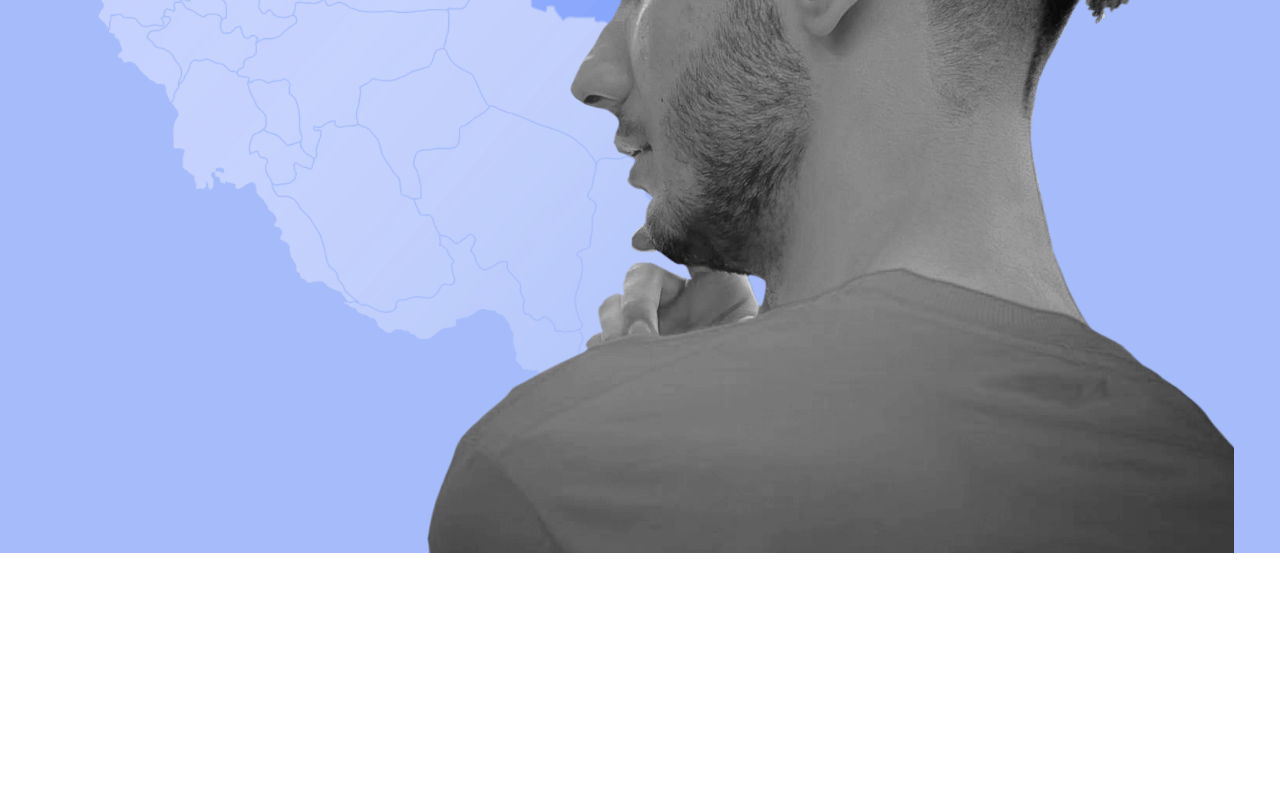
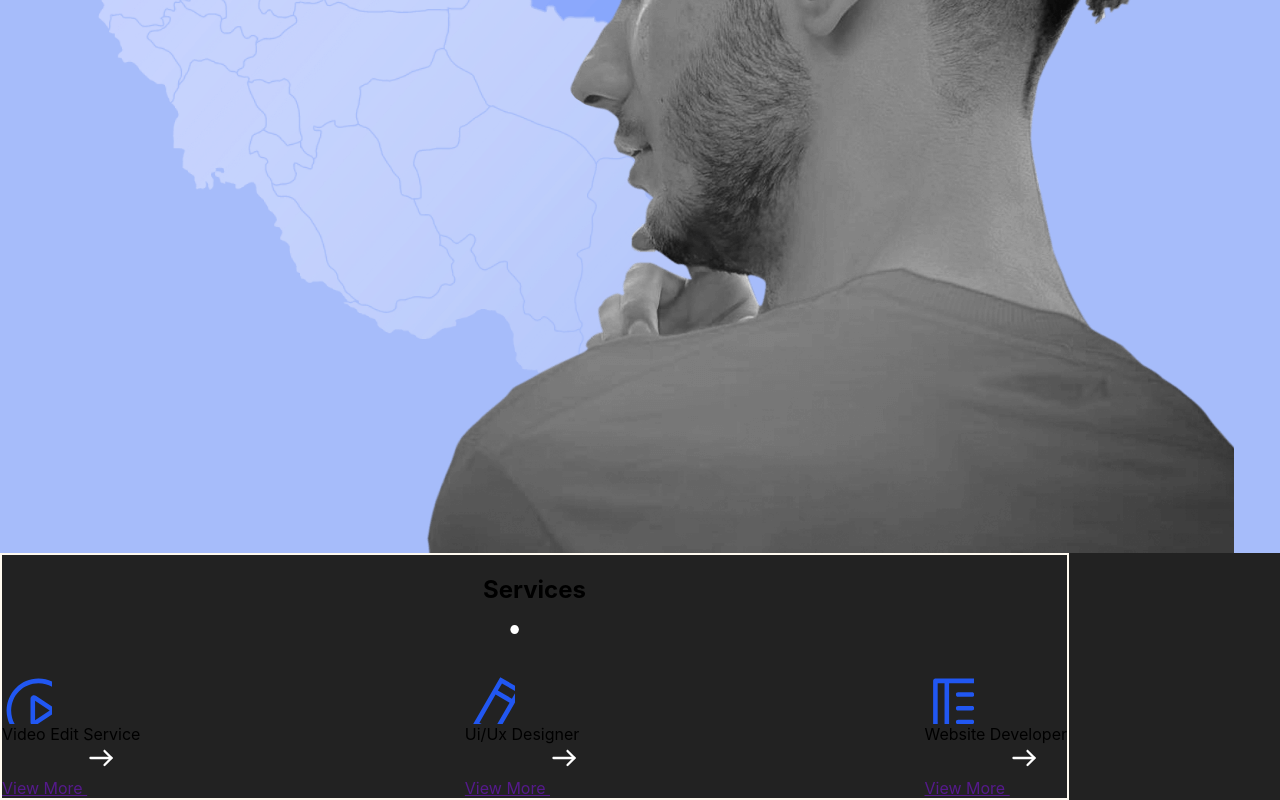
Before and after one commit to hadsome-Droid/portfolio-15-project, a React app: page / in a window 1280 px wide. Shown: the part 1749-2549 px from the top of the page. Before the commit the page ends 2302 px from the top, so only its background shows below. Built offline with nearby package versions, Linux system fonts and the light colour scheme.

Commit message:
created section Services

```diff
--- a/src/App.tsx
+++ b/src/App.tsx
@@ -5,6 +5,7 @@ import {Main} from "./layout/sections/main/Main";
 import {Skills} from "./layout/sections/skills/Skills";
 import {Projects} from "./layout/sections/projects/Projects";
 import {About} from "./layout/sections/about/About";
+import {Services} from "./layout/sections/services/Services";
 
 function App() {
     return (
@@ -14,6 +15,7 @@ function App() {
             <Skills/>
             <Projects/>
             <About/>
+            <Services/>
         </StyledApp>
     );
 }
--- /dev/null
+++ b/src/layout/sections/services/Services.tsx
@@ -0,0 +1,57 @@
+import React from 'react';
+import styled from "styled-components";
+import {Icon} from "../../../components/icon/Icon";
+import {FlexWrapper} from "../../../components/FlexWrapper";
+
+export const Services = () => {
+    return (
+        <StyledServices>
+            <StyledServicesBox>
+                <FlexWrapper direction={'column'}>
+                    <FlexWrapper direction={'column'} content={'center'} items={'center'}>
+                        <StyledServicesTitle>Services</StyledServicesTitle>
+                        <Icon iconId={'dot'}/>
+                    </FlexWrapper>
+                    <FlexWrapper content={'space-between'}>
+                        <FlexWrapper direction={'column'}>
+                            <Icon iconId={'video-play'}/>
+                            <span>
+                        Video Edit Service
+                    </span>
+                            <a href="">View More <Icon iconId={'arrow-right'}/></a>
+                        </FlexWrapper>
+                        <FlexWrapper direction={'column'}>
+                            <Icon iconId={'edit'}/>
+                            <span>
+                        Ui/Ux Designer
+                    </span>
+                            <a href="">View More <Icon iconId={'arrow-right'}/></a>
+                        </FlexWrapper>
+                        <FlexWrapper direction={'column'}>
+                            <Icon iconId={'notebook-2'}/>
+                            <span>
+                        Website Developer
+                    </span>
+                            <a href="">View More <Icon iconId={'arrow-right'}/></a>
+                        </FlexWrapper>
+                    </FlexWrapper>
+                </FlexWrapper>
+
+            </StyledServicesBox>
+        </StyledServices>
+    );
+};
+
+const StyledServices = styled.section`
+  max-height: 653px;
+  background: #222;
+`
+const StyledServicesTitle = styled.h2`
+
+`
+const StyledServicesBox = styled.div`
+  max-height: 530px;
+  max-width: 1065px;
+  border: 2px solid floralwhite;
+
+`
```
